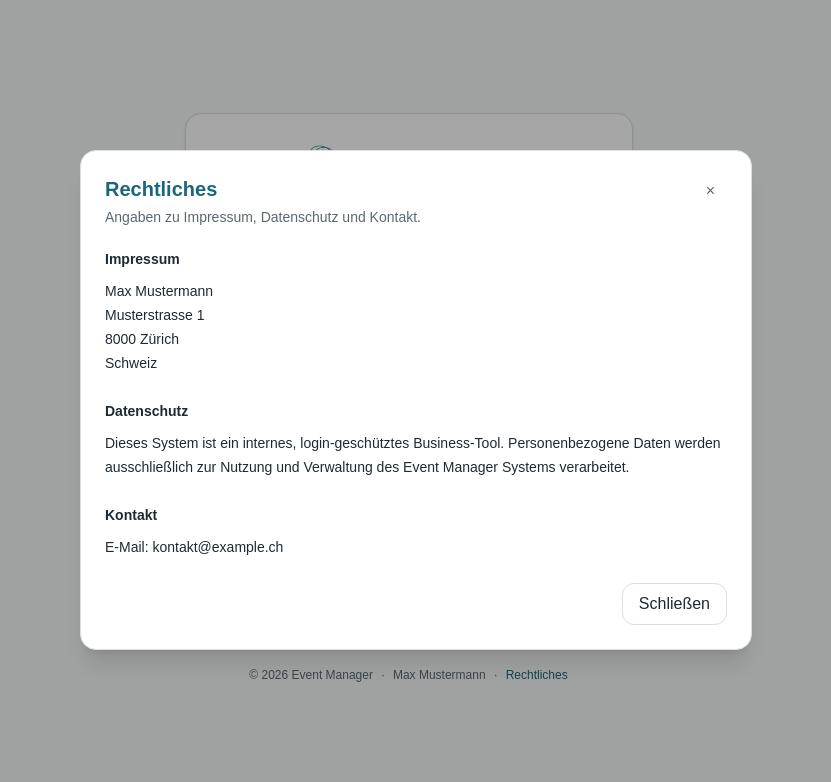
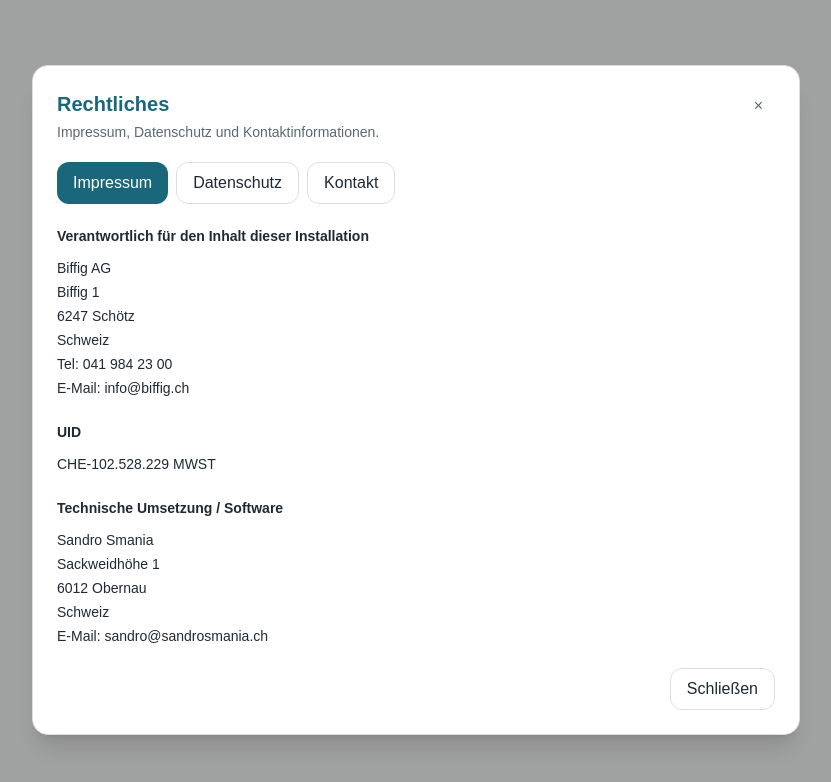
Before and after one commit to Pokehans/event-manager, a Next.js app: page / in a window 1280 px wide. Both pictures are taken after a click on the button "Rechtliches". Shown: the top 782 px of the page, without its empty margins (224-1055 px from the left). Built offline with nearby package versions, Linux system fonts and the light colour scheme; no server answers.

Commit message:
Improve legal modal content and UX on login page

```diff
--- a/src/components/legal-modal.tsx
+++ b/src/components/legal-modal.tsx
@@ -1,23 +1,59 @@
 "use client";
+
+import { useState } from "react";
 
 type LegalModalProps = {
   open: boolean;
   onClose: () => void;
 };
 
+type TabKey = "impressum" | "datenschutz" | "kontakt";
+
+function TabButton({
+  active,
+  onClick,
+  children,
+}: {
+  active: boolean;
+  onClick: () => void;
+  children: React.ReactNode;
+}) {
+  return (
+    <button
+      type="button"
+      onClick={onClick}
+      className={`rounded-xl px-4 py-2 text-sm font-semibold transition ${
+        active
+          ? "bg-[var(--color-primary)] text-white"
+          : "border border-[var(--color-border)] text-[var(--color-text)] hover:bg-[var(--color-surface-muted)]"
+      }`}
+    >
+      {children}
+    </button>
+  );
+}
+
 export default function LegalModal({ open, onClose }: LegalModalProps) {
+  const [activeTab, setActiveTab] = useState<TabKey>("impressum");
+
   if (!open) return null;
 
   return (
-    <div className="fixed inset-0 z-50 flex items-center justify-center bg-black/35 px-4">
-      <div className="w-full max-w-2xl rounded-2xl border border-[var(--color-border)] bg-white p-6 shadow-xl">
+    <div
+      className="fixed inset-0 z-50 flex items-center justify-center bg-black/35 px-4"
+      onClick={onClose}
+    >
+      <div
+        className="w-full max-w-3xl rounded-2xl border border-[var(--color-border)] bg-white p-6 shadow-xl"
+        onClick={(event) => event.stopPropagation()}
+      >
         <div className="mb-5 flex items-start justify-between gap-4">
           <div>
             <h2 className="text-xl font-bold text-[var(--color-primary)]">
               Rechtliches
             </h2>
             <p className="mt-1 text-sm text-[var(--color-text-muted)]">
-              Angaben zu Impressum, Datenschutz und Kontakt.
+              Impressum, Datenschutz und Kontaktinformationen.
             </p>
           </div>
 
@@ -25,53 +61,204 @@
             type="button"
             onClick={onClose}
             className="rounded-full px-3 py-1 text-xl leading-none text-[var(--color-text-muted)] transition hover:bg-[var(--color-surface-muted)] hover:text-[var(--color-text)]"
-            aria-label="Rechtliches schließen"
+            aria-label="Schließen"
           >
             ×
           </button>
         </div>
 
-        <div className="max-h-[65vh] space-y-6 overflow-y-auto pr-1 text-sm leading-6 text-[var(--color-text)]">
+        <div className="mb-5 flex flex-wrap gap-2">
+          <TabButton
+            active={activeTab === "impressum"}
+            onClick={() => setActiveTab("impressum")}
+          >
+            Impressum
+          </TabButton>
+
+          <TabButton
+            active={activeTab === "datenschutz"}
+            onClick={() => setActiveTab("datenschutz")}
+          >
+            Datenschutz
+          </TabButton>
+
+          <TabButton
+            active={activeTab === "kontakt"}
+            onClick={() => setActiveTab("kontakt")}
+          >
+            Kontakt
+          </TabButton>
+        </div>
+
+        <div className="h-[420px] max-h-[65vh] overflow-y-auto pr-1 text-sm leading-6 text-[var(--color-text)]">
+          {activeTab === "impressum" ? (
+            <div className="space-y-5">
               <section>
-            <h3 className="mb-2 font-bold text-[var(--color-text)]">
-              Impressum
+                <h3 className="mb-2 font-bold">
+                  Verantwortlich für den Inhalt dieser Installation
                 </h3>
                 <p>
-              Max Mustermann
+                  Biffig AG
                   <br />
-              Musterstrasse 1
+                  Biffig 1
                   <br />
-              8000 Zürich
+                  6247 Schötz
                   <br />
                   Schweiz
+                  <br />
+                  Tel: 041 984 23 00
+                  <br />
+                  E-Mail: info@biffig.ch
                 </p>
               </section>
 
               <section>
-            <h3 className="mb-2 font-bold text-[var(--color-text)]">
-              Datenschutz
+                <h3 className="mb-2 font-bold">UID</h3>
+                <p>CHE-102.528.229 MWST</p>
+              </section>
+
+              <section>
+                <h3 className="mb-2 font-bold">
+                  Technische Umsetzung / Software
                 </h3>
                 <p>
-              Dieses System ist ein internes, login-geschütztes Business-Tool.
-              Personenbezogene Daten werden ausschließlich zur Nutzung und
-              Verwaltung des Event Manager Systems verarbeitet.
+                  Sandro Smania
+                  <br />
+                  Sackweidhöhe 1
+                  <br />
+                  6012 Obernau
+                  <br />
+                  Schweiz
+                  <br />
+                  E-Mail: sandro@sandrosmania.ch
                 </p>
               </section>
 
               <section>
-            <h3 className="mb-2 font-bold text-[var(--color-text)]">
-              Kontakt
-            </h3>
+                <h3 className="mb-2 font-bold">Produkt</h3>
                 <p>
-              E-Mail:{" "}
-              <a
-                href="mailto:kontakt@example.ch"
-                className="font-medium text-[var(--color-primary)] hover:text-[var(--color-primary-hover)]"
-              >
-                kontakt@example.ch
-              </a>
+                  Event Manager
+                  <br />
+                  Interne Webanwendung für Event-Management.
                 </p>
               </section>
+            </div>
+          ) : null}
+
+          {activeTab === "datenschutz" ? (
+            <div className="space-y-5">
+              <section>
+                <h3 className="mb-2 font-bold">Verantwortlichkeit</h3>
+                <p>
+                  Diese Installation von Event Manager wird durch den jeweiligen
+                  Lizenznehmer betrieben. Verantwortlich für die Bearbeitung
+                  personenbezogener Daten innerhalb dieser Installation ist der
+                  Lizenznehmer.
+                </p>
+              </section>
+
+              <section>
+                <h3 className="mb-2 font-bold">Zweck der Datenbearbeitung</h3>
+                <p>
+                  Die Anwendung dient der Planung, Verwaltung und Organisation
+                  betrieblicher Veranstaltungen sowie interner Prozesse.
+                  Personendaten werden zur Anmeldung, Benutzerverwaltung,
+                  Nutzung der Plattform und Sicherstellung des Betriebs
+                  bearbeitet.
+                </p>
+              </section>
+
+              <section>
+                <h3 className="mb-2 font-bold">
+                  Gespeicherte und bearbeitete Daten
+                </h3>
+                <ul className="list-disc space-y-1 pl-5">
+                  <li>Benutzerkonten, E-Mail-Adressen und Rollen</li>
+                  <li>Bereiche, Abteilungen und Berechtigungen</li>
+                  <li>Eventdaten und organisatorische Informationen</li>
+                  <li>Interne Notizen und Änderungsprotokolle</li>
+                  <li>Login-, Sitzungs- und technische Logdaten</li>
+                </ul>
+              </section>
+
+              <section>
+                <h3 className="mb-2 font-bold">Cookies</h3>
+                <p>
+                  Es werden ausschließlich technisch notwendige Cookies für
+                  Login, Session-Verwaltung und Sicherheit verwendet. Es werden
+                  keine Tracking- oder Marketing-Cookies eingesetzt.
+                </p>
+              </section>
+
+              <section>
+                <h3 className="mb-2 font-bold">Technische Infrastruktur</h3>
+                <p>
+                  Für Hosting, Datenbankbetrieb, Authentifizierung, Deployment
+                  und Systembetrieb können externe technische Dienstleister
+                  eingesetzt werden, welche Daten im Auftrag des Lizenznehmers
+                  verarbeiten und speichern.
+                </p>
+              </section>
+
+              <section>
+                <h3 className="mb-2 font-bold">Technischer Anbieter</h3>
+                <p>
+                  Die technische Bereitstellung, Programmierung und
+                  Weiterentwicklung der Software erfolgt durch Sandro Smania.
+                </p>
+              </section>
+
+              <section>
+                <h3 className="mb-2 font-bold">Rechte betroffener Personen</h3>
+                <p>
+                  Betroffene Personen können im Rahmen der geltenden
+                  gesetzlichen Bestimmungen Auskunft, Berichtigung oder Löschung
+                  ihrer gespeicherten Daten verlangen. Entsprechende Anfragen
+                  sind an den jeweiligen Lizenznehmer zu richten.
+                </p>
+              </section>
+            </div>
+          ) : null}
+
+          {activeTab === "kontakt" ? (
+            <div className="space-y-5">
+              <section>
+                <h3 className="mb-2 font-bold">Betrieb / Lizenznehmer</h3>
+                <p>
+                  Biffig AG
+                  <br />
+                  Tel: 041 984 23 00
+                  <br />
+                  E-Mail: info@biffig.ch
+                </p>
+              </section>
+
+              <section>
+                <h3 className="mb-2 font-bold">Technischer Support</h3>
+                <p>
+                  Sandro Smania
+                  <br />
+                  E-Mail: sandro@sandrosmania.ch
+                </p>
+              </section>
+
+              <section>
+                <h3 className="mb-2 font-bold">Datenschutzanfragen</h3>
+                <p>
+                  Datenschutzanfragen sind grundsätzlich an den jeweiligen
+                  Lizenznehmer zu richten.
+                  <br />
+                  Für diese Installation: info@biffig.ch
+                </p>
+              </section>
+
+              <section>
+                <p className="text-xs text-[var(--color-text-muted)]">
+                  Stand: April 2026
+                </p>
+              </section>
+            </div>
+          ) : null}
         </div>
 
         <div className="mt-6 flex justify-end">
```
Lines whose indentation alone changed are shown as unchanged.
